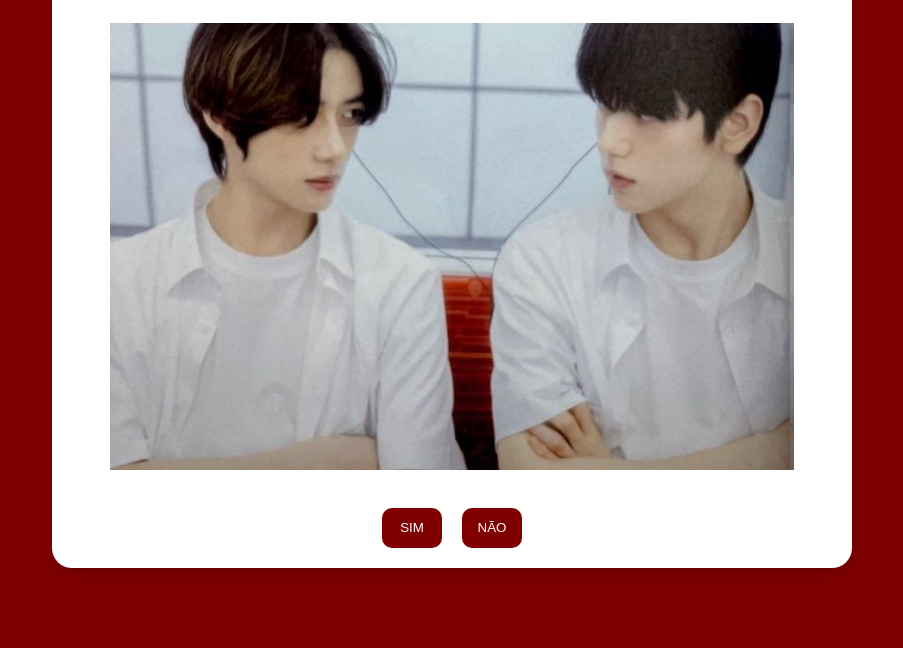
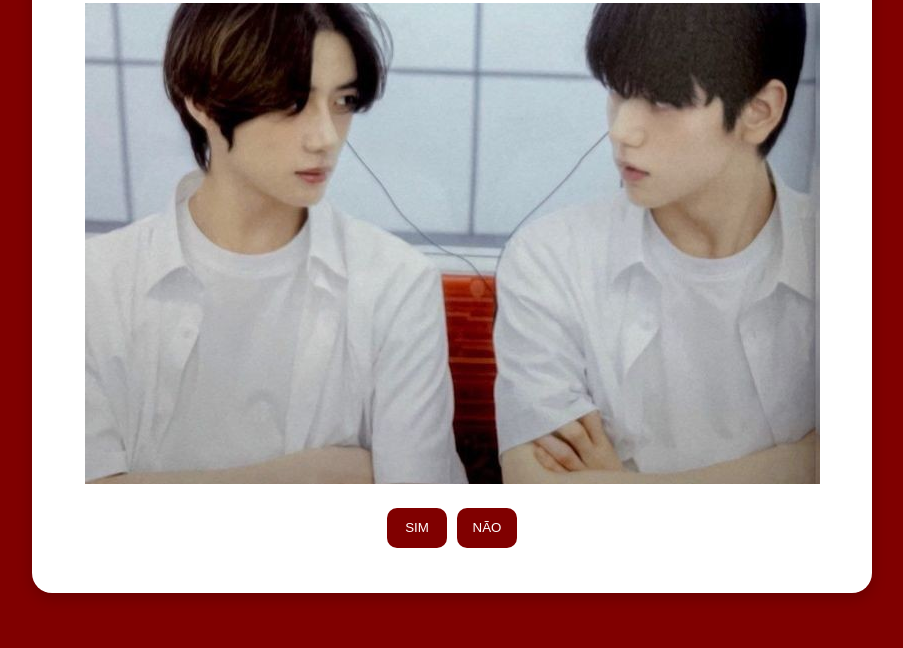
Before and after one commit to manucsb/pedidojs, a plain HTML site: page index.html in a window 1280 px wide. Shown: the part 152-800 px from the top of the page, without its empty margins (188-1091 px from the left). Drawn offline with Linux system fonts and the light colour scheme.

Commit message:
agora vai

```diff
--- a/index.html
+++ b/index.html
@@ -4,46 +4,29 @@
     <meta charset="UTF-8">
     <meta name="viewport" content="width=device-width, initial-scale=1.0">
     <title>soonu</title>
-
     <style>
-        * {
-            margin: 0;
-            padding: 0;
-            box-sizing: border-box;
-        }
-
         body {
             background-color: maroon;
             display: flex;
             align-items: center;
             justify-content: center;
             height: 100vh;
-            width: 100vw;
-            overflow: hidden;
+            margin: 0;
         }
-
         .nichojoo {
-            width: 90vw;
-            max-width: 800px;
-            height: 80vh;
-            max-height: 650px;
-            background-color: white;
+            width: 800px;
+            height: 650px;
+            background-color: rgb(255, 255, 255);
             border-radius: 20px;
             text-align: center;
             padding: 20px;
             box-shadow: 0px 5px 15px rgba(0, 0, 0, 0.2);
-            display: flex;
-            flex-direction: column;
-            align-items: center;
-            justify-content: space-between;
         }
-
         .botoes {
             display: flex;
             justify-content: center;
-            width: 100%;
+            margin-top: 20px;
         }
-
         .botoes button {
             height: 40px;
             width: 60px;
@@ -51,11 +34,9 @@
             border: none;
             border-radius: 10px;
             color: white;
-            margin: 0 10px;
+            margin: 0 5px;
             cursor: pointer;
-            position: relative;
         }
-
         #nao:hover {
             position: absolute;
             left: calc(50% + 100px);
@@ -65,13 +46,12 @@
 <body>
     <div class="nichojoo">
         <h1>SOFIA, QUER NAMORAR COMIGO?</h1>
-        <img src="soonu.jpg" alt="" style="max-width: 90%; height: auto;">
+        <img src="soonu.jpg" alt="">
         <div class="botoes">
             <a href="https://youtu.be/2NArH91kHoQ?si=CsjCE9XWrEtAKja7" target="_blank"><button id="sim">SIM</button></a>
             <button onmouseover="fuja()" id="nao">NÃO</button>
         </div>
     </div>
-
     <script>
         function fuja() {
             let botaoNao = document.getElementById("nao");
```
